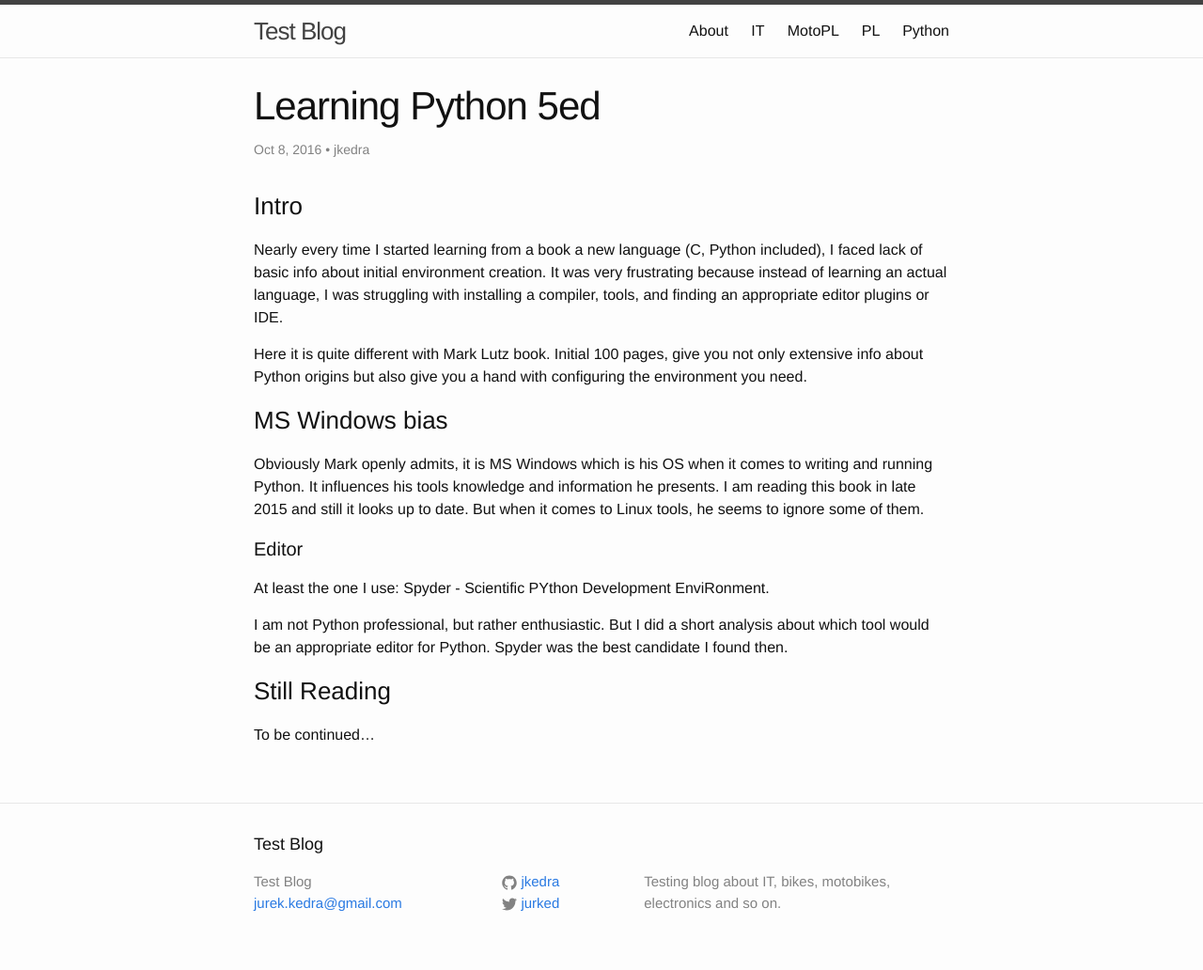
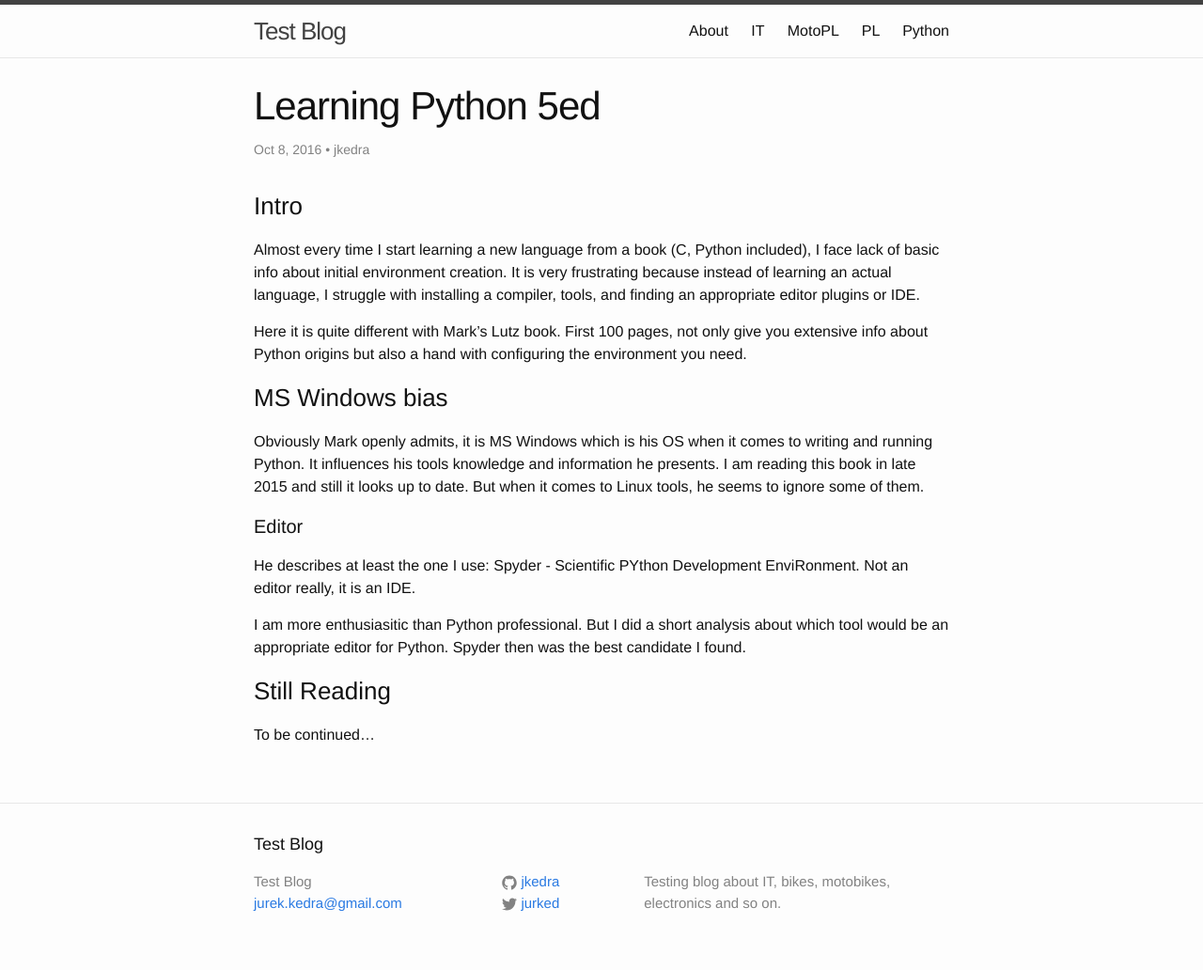
Before and after one commit to jkedra/jkedra.github.io, a Jekyll site: the page built from _python/learningpython5ed.md, in a window 1280 px wide. Shown: the whole page at 94% size. Built offline with Jekyll 4.4.1, drawn with Linux system fonts in a browser that asks for light colours.

Commit message:
Corrected language and typos.

```diff
--- a/_python/learningpython5ed.md
+++ b/_python/learningpython5ed.md
@@ -7,15 +7,15 @@
 ---
 
 ### Intro
-Nearly every time I started learning from a book a new language
-(C, Python included), I faced lack of basic info about initial environment
-creation. It was very frustrating because instead of learning
-an actual language, I was struggling with installing a compiler,
+Almost every time I start learning a new language from a book
+(C, Python included), I face lack of basic info about initial environment
+creation. It is very frustrating because instead of learning
+an actual language, I struggle with installing a compiler,
 tools, and finding an appropriate editor plugins or IDE.
 
-Here it is quite different with Mark Lutz book. Initial 100 pages,
-give you not only extensive info about Python origins but
-also give you a hand with configuring the environment you need.
+Here it is quite different with Mark's Lutz book. First 100 pages,
+not only give you extensive info about Python origins but
+also a hand with configuring the environment you need.
 
 ### MS Windows bias
 Obviously Mark openly admits, it is MS Windows which is his
@@ -25,11 +25,12 @@
 it comes to Linux tools, he seems to ignore some of them.
 
 #### Editor
-At least the one I use: Spyder - Scientific PYthon Development EnviRonment.
+He describes at least the one I use: Spyder - Scientific PYthon Development
+EnviRonment. Not an editor really, it is an IDE.
 
-I am not Python professional, but rather enthusiastic. But I did
-a short analysis about which tool would be an appropriate editor
-for Python. Spyder was the best candidate I found then.
+I am more enthusiasitic than Python professional. But I did a short analysis
+about which tool would be an appropriate editor for Python. Spyder then was the
+best candidate I found.
 
 ### Still Reading
 To be continued...
```
Also changed, not shown: _drafts/vim_blocks.md (+1 -1 lines), _python/decorators.md (+4 -2 lines).
